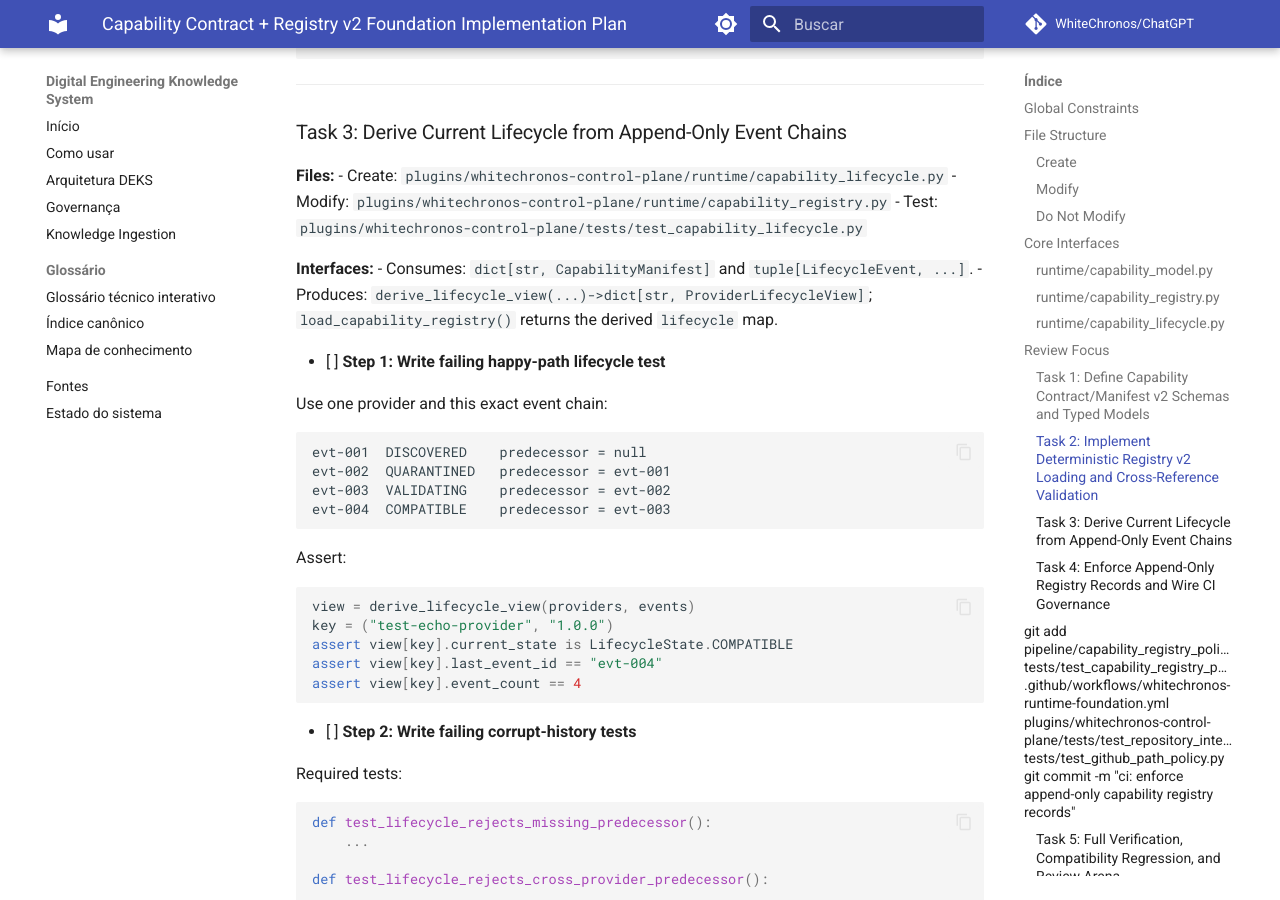
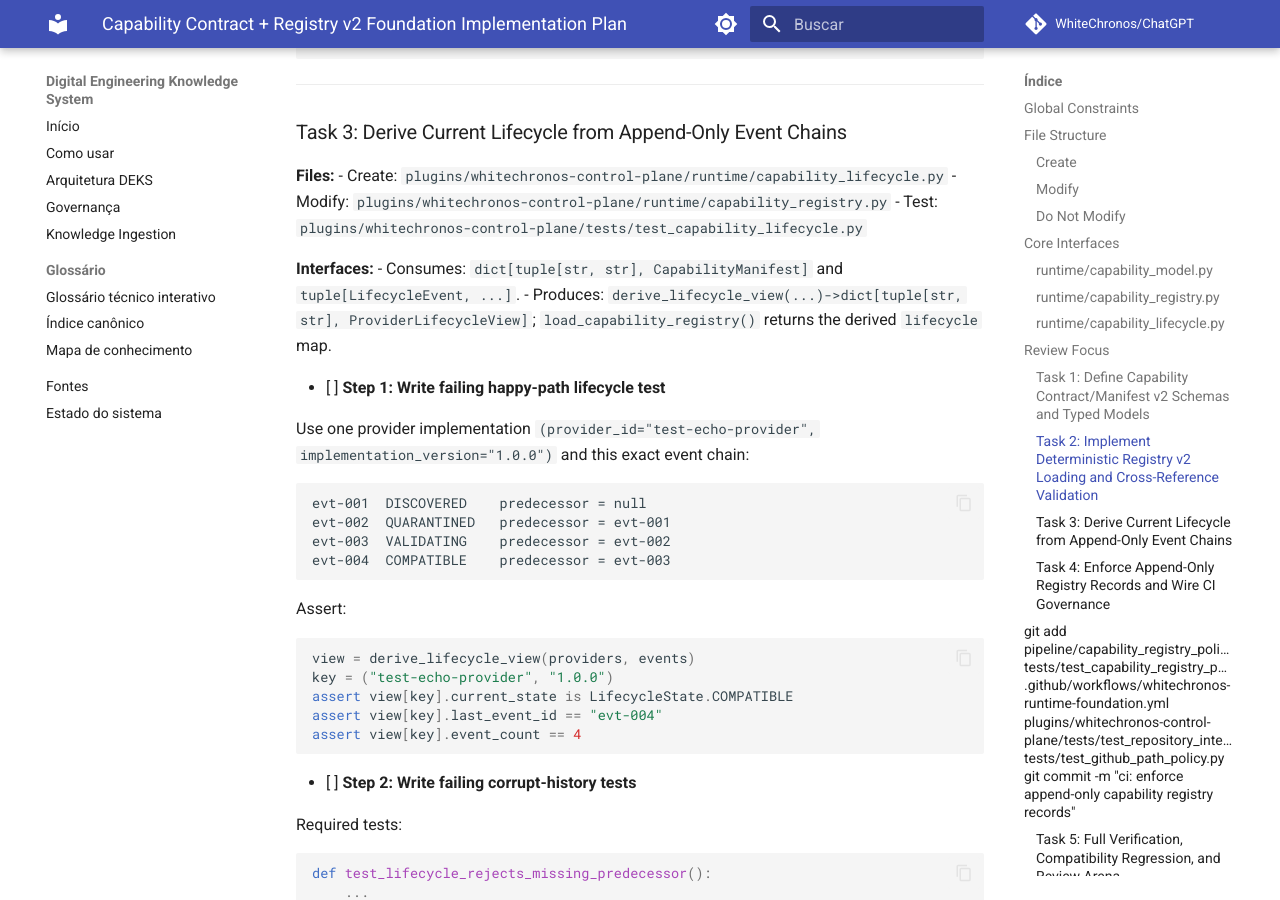
Before and after one commit to WhiteChronos/ChatGPT, an MkDocs documentation site: the page built from docs/superpowers/plans/2026-10-04-capability-contract-registry-v2-foundation.md, in a window 1280 px wide and 900 px high, scrolled down 14339 px. Built offline with MkDocs 1.6.1 and Material for MkDocs 9.7.7, drawn with Linux system fonts in a browser that asks for light colours; comment, search, counter and statistics services are not loaded.

Commit message:
docs: align capability lifecycle plan interfaces

````diff
--- a/docs/superpowers/plans/2026-10-04-capability-contract-registry-v2-foundation.md
+++ b/docs/superpowers/plans/2026-10-04-capability-contract-registry-v2-foundation.md
@@ -614,12 +614,12 @@ git commit -m "feat: load WhiteChronos capability registry v2"
 - Test: `plugins/whitechronos-control-plane/tests/test_capability_lifecycle.py`
 
 **Interfaces:**
-- Consumes: `dict[str, CapabilityManifest]` and `tuple[LifecycleEvent, ...]`.
-- Produces: `derive_lifecycle_view(...)->dict[str, ProviderLifecycleView]`; `load_capability_registry()` returns the derived `lifecycle` map.
+- Consumes: `dict[tuple[str, str], CapabilityManifest]` and `tuple[LifecycleEvent, ...]`.
+- Produces: `derive_lifecycle_view(...)->dict[tuple[str, str], ProviderLifecycleView]`; `load_capability_registry()` returns the derived `lifecycle` map.
 
 - [ ] **Step 1: Write failing happy-path lifecycle test**
 
-Use one provider and this exact event chain:
+Use one provider implementation `(provider_id="test-echo-provider", implementation_version="1.0.0")` and this exact event chain:
 
 ```text
 evt-001  DISCOVERED    predecessor = null
````
